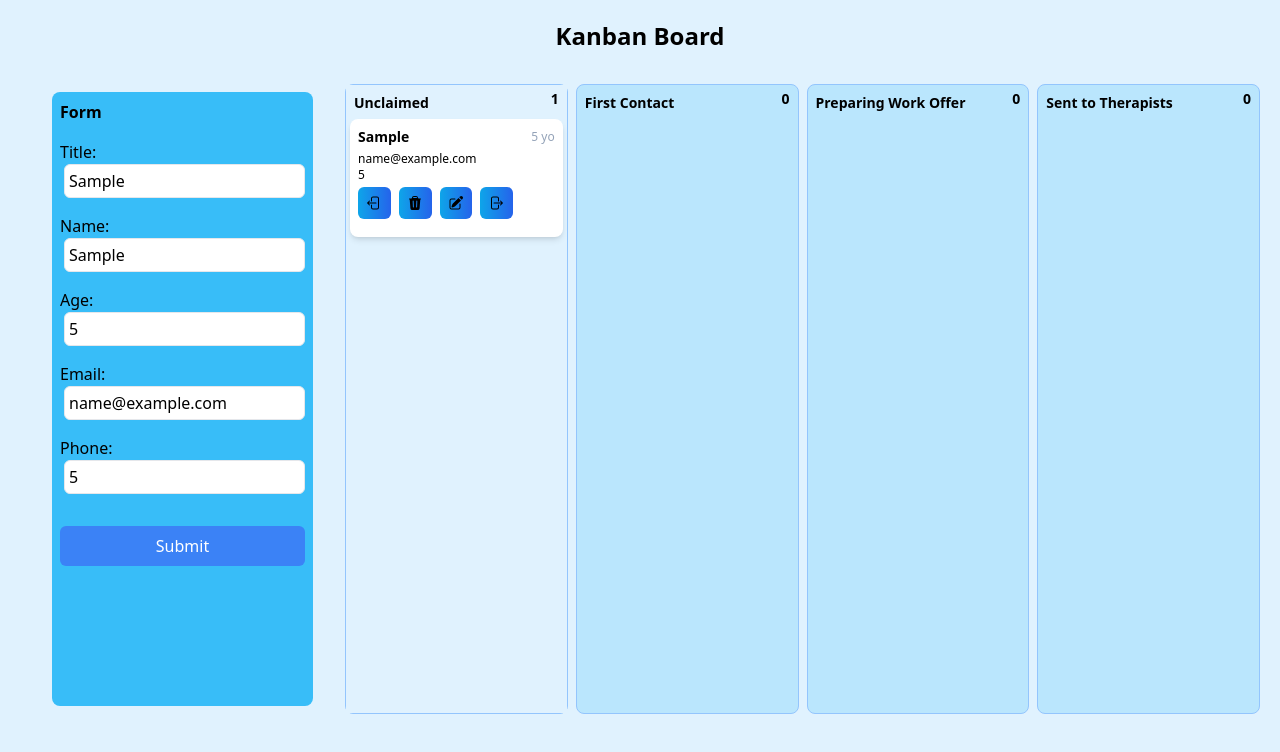
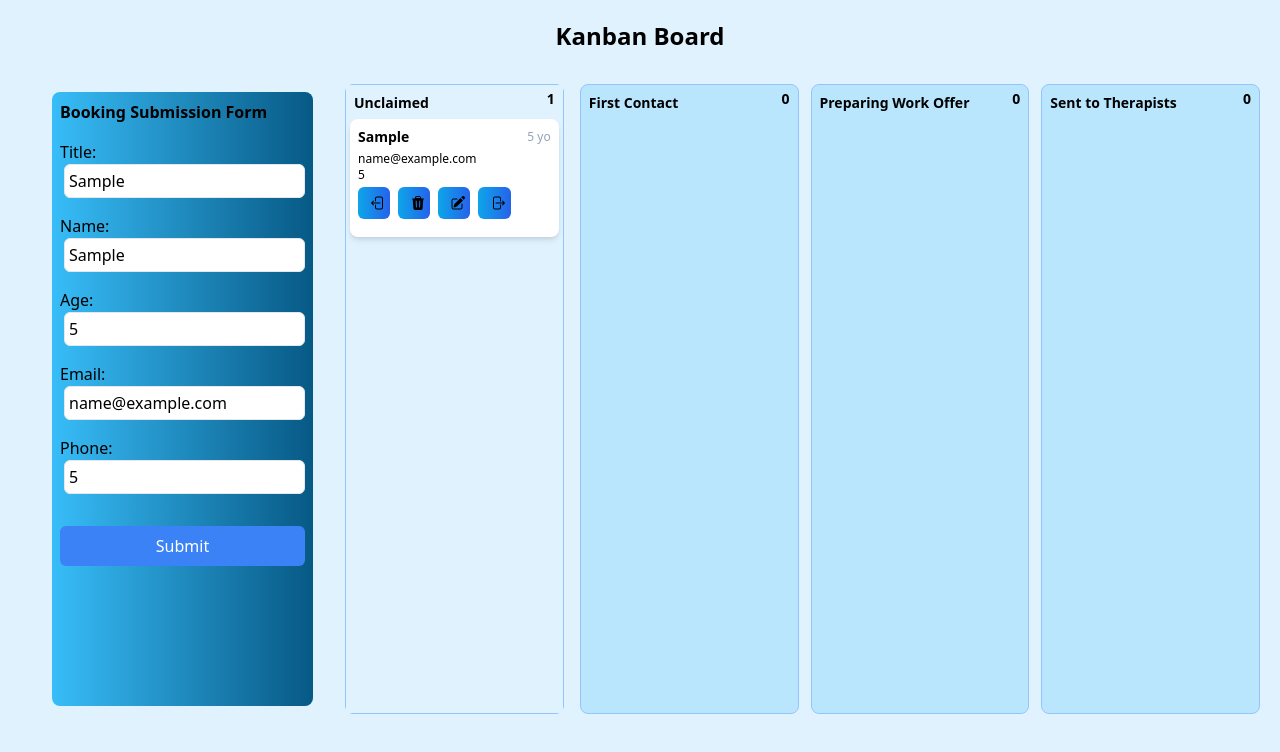
Before and after one commit to Naierr/ReactProjects, a React (Vite) app: page / in a window 1280 px wide. Both pictures are taken after typing "Sample", "Sample", "5", "name@example.com", "5" into the empty fields and a click on the button "Submit". Shown: the top 752 px of the page. Built offline with nearby package versions, Linux system fonts and the light colour scheme.

Commit message:
Some css imporvements to more neat visuals.

```diff
--- a/src/App.tsx
+++ b/src/App.tsx
@@ -213,7 +213,7 @@ function App() {
         <div className="flex flex-col w-full text-center">
           <div className="flex flex-row h-full justify-between gap-2">
             {/* Unclaimed */}
-            <div className="flex-1 border border-blue-300 rounded-lg ">
+            <div className="flex-1 border mr-2 border-blue-300 rounded-lg ">
               <div className="flex justify-between items-center bg-sky-100 mb-0">
                 <b className="ml-2 text-black text-sm mt-2">Unclaimed</b>
                 <b className="mr-2 text-black text-sm">{bookings.length}</b>
@@ -223,7 +223,7 @@ function App() {
               </div>
             </div>
             {/* First Contacted */}
-            <div className="flex-1 border bg-sky-200 rounded-lg border-blue-300">
+            <div className="flex-1 border mr-1 bg-sky-200 rounded-lg border-blue-300">
               <div className="flex justify-between items-center mb-0">
                 <b className="ml-2 text-black text-sm mt-2">First Contact</b>
                 <b className="mr-2 text-black text-sm">{contacted.length}</b>
@@ -233,7 +233,7 @@ function App() {
               </div>
             </div>
             {/* Preparing work offer */}
-            <div className="flex-1 border bg-sky-200 rounded-lg border-blue-300">
+            <div className="flex-1 border mr-1 bg-sky-200 rounded-lg border-blue-300">
               <div className="flex justify-between items-center mb-0">
                 <b className="ml-2 text-black text-sm mt-2">Preparing Work Offer</b>
                 <b className="mr-2 text-black text-sm">{prepared.length}</b>
--- a/src/Card.tsx
+++ b/src/Card.tsx
@@ -85,7 +85,7 @@ function Card(props:CardProps) {
         <form className="w-full items-start sm:w-auto h-10 text-xs">
           {/* Edit mode: Input fields for name, age, email, and phone */}
           <label className="text-black font-sans font-semibold justify-start text-xs" htmlFor="name">Edit the details and then save</label>
-          <input className="w-full h-1/2 text-black px-2 border rounded-md"
+          <input className="w-full h-1/2 text-black items-center px-2 border rounded-md"
                  type="text"
                  value={editedName}
                  onChange={(e) => setName(e.target.value)}
@@ -121,21 +121,21 @@ function Card(props:CardProps) {
           </div>
           {/* Handling of the card actions */}
           <div className="flex justify-left items-center mt-1 mb-0">
-            <button onClick={() => handleLeft(props.booking.id, props.keyNo)} className="bg-gradient-to-r mr-2 from-sky-500 to-blue-600 hover:text-green-700 px-2 py-2 bg-green-100 justify-center text-xs rounded-md w-1/6 h-8">
+            <button onClick={() => handleLeft(props.booking.id, props.keyNo)} className="bg-gradient-to-r mr-2 from-sky-500 to-blue-600 hover:text-green-700 px-3 py-2 bg-green-100 justify-center text-xs rounded-md w-1/6 h-8">
                 {/* Left Button */}
                 <ArrowLeftStartOnRectangleIcon className="text-black h-4 items-center font-bold"></ArrowLeftStartOnRectangleIcon>
             </button>
-            <button onClick={() => handleDelete(props.booking.id, props.keyNo)} className="mr-2 bg-gradient-to-r from-sky-500 to-blue-600 hover:text-red-700 px-2 py-2 bg-red-100 items-center rounded-md w-1/6 h-8">
+            <button onClick={() => handleDelete(props.booking.id, props.keyNo)} className="mr-2 bg-gradient-to-r from-sky-500 to-blue-600 hover:text-red-700 px-3 py-2 bg-red-100 items-center rounded-md w-1/6 h-8">
               {/* Delete Button */}
               <TrashIcon className="text-black h-4 items-center font-bold"></TrashIcon>
             </button>
             {/* Edit Button */}
             <button onClick={() => handleEdit()} className="mr-2
- bg-gradient-to-r from-sky-500 to-blue-600 hover:text-yellow-700 px-2 py-2 bg-yellow-100 rounded-md w-1/6 h-8">
+ bg-gradient-to-r from-sky-500 to-blue-600 hover:text-yellow-700 px-3 py-2 bg-yellow-100 rounded-md w-1/6 h-8">
               <PencilSquareIcon className="text-black h-4 items-center font-bold"></PencilSquareIcon>
             </button>
             {/* Right Button */}
-            <button onClick={() => handleRight(props.booking.id, props.keyNo)} className="bg-gradient-to-r from-sky-500 to-blue-600 hover:text-green-700 px-2 py-2 bg-green-100 justify-center text-xs rounded-md w-1/6 h-8">
+            <button onClick={() => handleRight(props.booking.id, props.keyNo)} className="bg-gradient-to-r from-sky-500 to-blue-600 hover:text-green-700 px-3 py-2 bg-green-100 justify-center text-xs rounded-md w-1/6 h-8">
             <ArrowRightStartOnRectangleIcon className="text-black h-4 items-center font-bold"></ArrowRightStartOnRectangleIcon>
 
             </button>
--- a/src/SubmitForm.tsx
+++ b/src/SubmitForm.tsx
@@ -47,8 +47,8 @@ function SubmitForm (props : SubmitFormProps) {
   };
 
   return (
-    <form onSubmit={handleSubmit}className="flex rounded-lg bg-sky-400 mt-2 mb-2 px-2 py-2 border-blue-300 font-sans text-black flex-col gap-4 m-8">
-      <b>Form</b>
+    <form onSubmit={handleSubmit} className="flex rounded-lg bg-gradient-to-l from-sky-800 to-sky-400 mt-2 mb-2 px-2 py-2 border-blue-300 font-sans text-black flex-col gap-4 m-8">
+      <b>Booking Submission Form</b>
       <div>
         <label className="text-black font-sans" htmlFor="title">Title:</label>
         <input
```
